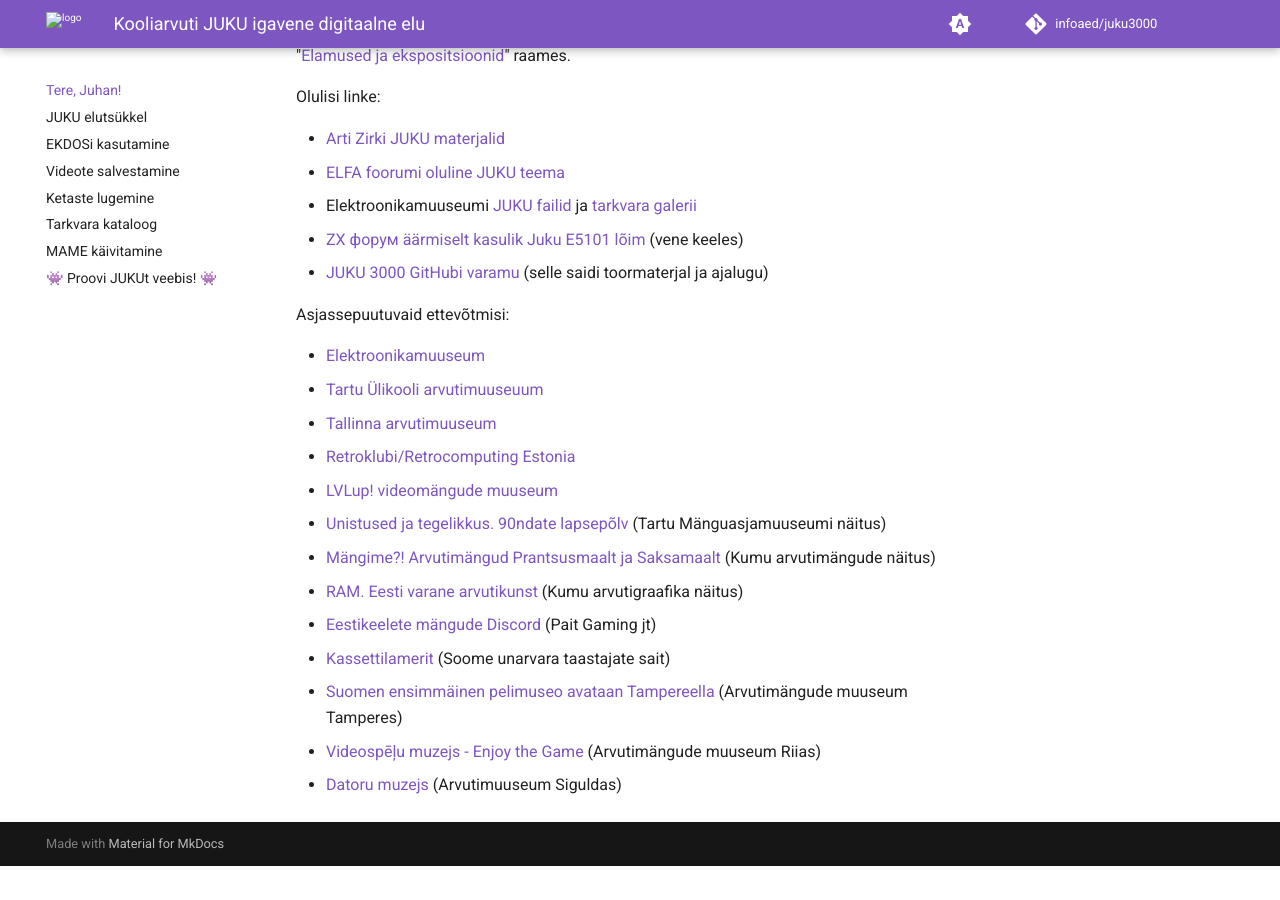
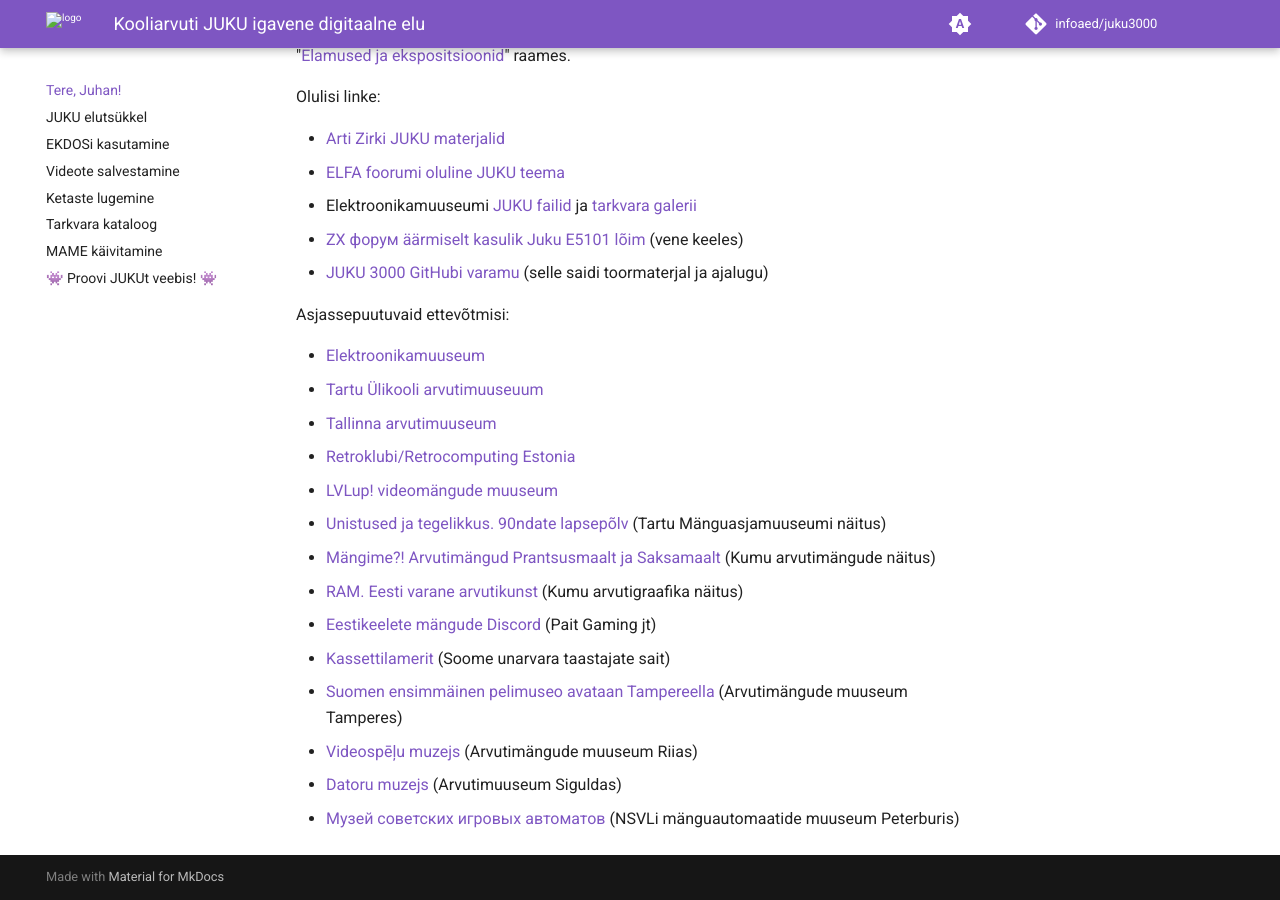
Before and after one commit to infoaed/juku3000, an MkDocs documentation site: the page built from docs/index.md, in a window 1280 px wide and 900 px high, scrolled down 508 px. Built offline with MkDocs 1.6.1 and Material for MkDocs 9.7.7, drawn with Linux system fonts in a browser that asks for light colours; comment, search, counter and statistics services are not loaded; before the commit the page ends 1374 px from its top, so only the background shows below that.

Commit message:
Update index.md

```diff
--- a/docs/index.md
+++ b/docs/index.md
@@ -36,5 +36,6 @@
 * [Eestikeelete mängude Discord](https://discord.gg/nQvCGeNPhr) (Pait Gaming jt)
 * [Kassettilamerit](https://kasettilamerit.fi/en/about/) (Soome unarvara taastajate sait)
 * [Suomen ensimmäinen pelimuseo avataan Tampereella](https://yle.fi/uutiset/3-9354287) (Arvutimängude muuseum Tamperes)
-* [Videospēļu muzejs - Enjoy the Game](https://vgm.lv/en/) (Arvutimängude muuseum Riias)
+* [Videospēļu muzejs](https://vgm.lv/en/) (Arvutimängude muuseum Riias)
 * [Datoru muzejs](https://www.pchistory.lv/) (Arvutimuuseum Siguldas)
+* [Музей советских игровых автоматов](https://15kop.ru/) (NSVLi mänguautomaatide muuseum Peterburis)
```
